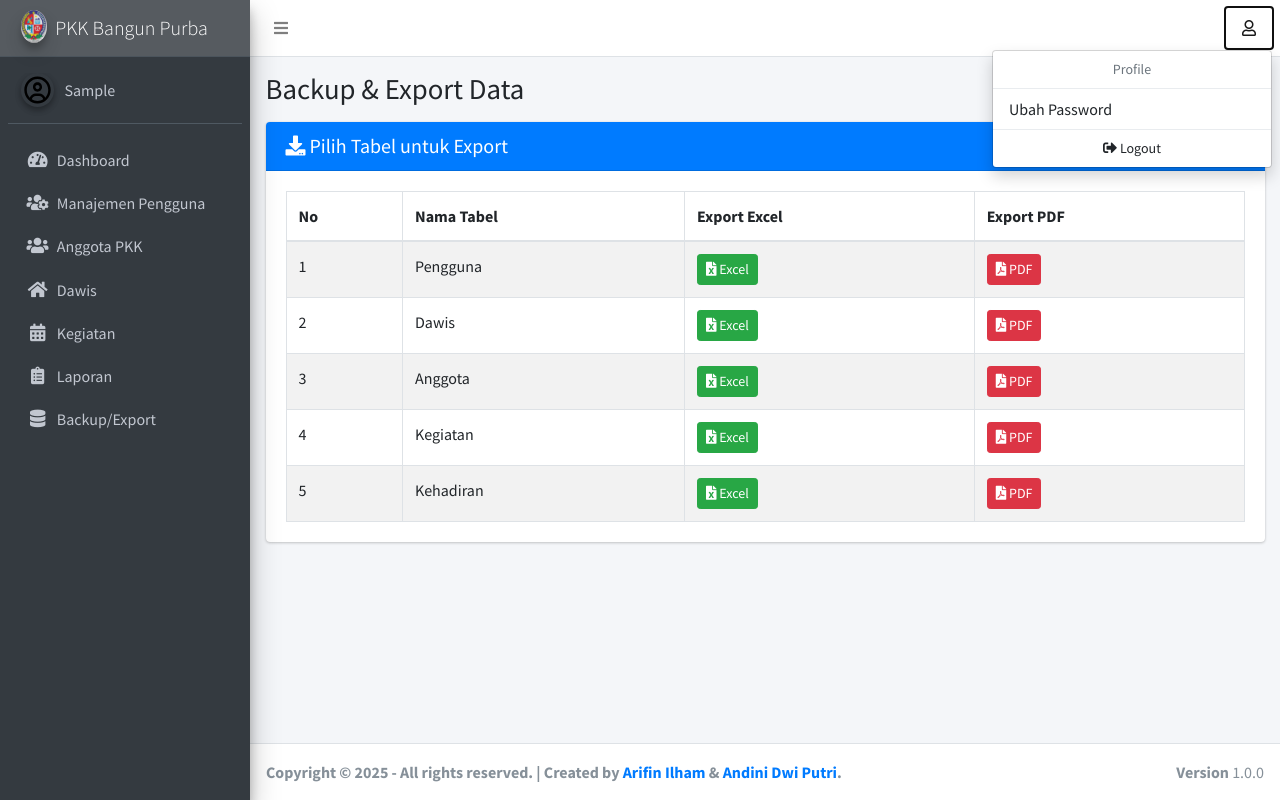
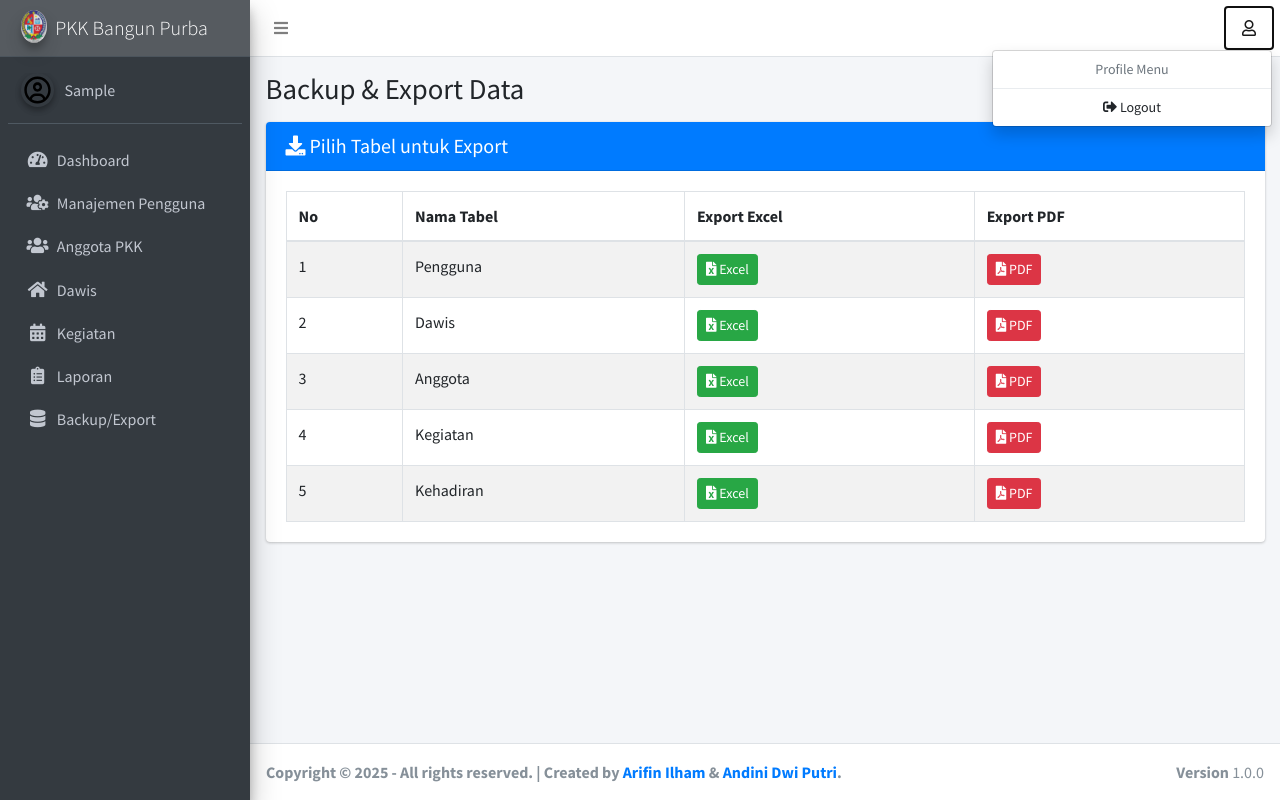
Before and after one commit to arx64/Project-Sistem-Informasi-PKK-Bangun-Purba, a PHP site: page /backup/index.php in a window 1280 px wide, after a click that opens the changed part. Run offline with PHP 8.4, Linux system fonts and the light colour scheme; the visitor is signed in with stand-in values (Sample User, id 1); some libraries are stand-ins or nearby versions.

Commit message:
Refactor navbar: remove commented-out links and update dropdown header

```diff
--- a/includes/navbar.php
+++ b/includes/navbar.php
@@ -17,12 +17,6 @@
         <li class="nav-item">
             <a class="nav-link" data-widget="pushmenu" href="#" role="button"><i class="fas fa-bars"></i></a>
         </li>
-        <!-- <li class="nav-item d-none d-sm-inline-block">
-            <a href="index3.html" class="nav-link">Home</a>
-        </li>
-        <li class="nav-item d-none d-sm-inline-block">
-            <a href="#" class="nav-link">Contact</a>
-        </li> -->
     </ul>
 
     <!-- Right navbar links -->
@@ -36,18 +30,18 @@
                 <!-- <span class="badge badge-warning navbar-badge">15</span> -->
             </a>
             <div class="dropdown-menu dropdown-menu-lg dropdown-menu-right">
-                <span class="dropdown-header">Profile</span>
-                <div class="dropdown-divider"></div>
+                <span class="dropdown-header">Profile Menu</span>
+                <!-- <div class="dropdown-divider"></div>
                 <a data-toggle="modal" data-target="#modalUbahPassword" class="dropdown-item">
                     Ubah Password
-                </a>
+                </a> -->
                 <!-- <div class="dropdown-divider"></div>
                 <a href="#" class="dropdown-item">
                     <i class="fas fa-file mr-2"></i> 3 new reports
                     <span class="float-right text-muted text-sm">2 days</span> -->
                 </a>
                 <div class="dropdown-divider"></div>
-                <a href="/auth/logout.php" class="dropdown-item dropdown-footer logout-link" style=":hover { background-color:red }" onclick="return confirm('Apakah anda yakin ingin keluar?');"><i class="nav-icon fas fa-sign-out-alt"></i> Logout</a>
+                <a href="/auth/logout.php" class="dropdown-item dropdown-footer logout-link" onclick="return confirm('Apakah anda yakin ingin keluar?');"><i class="nav-icon fas fa-sign-out-alt"></i> Logout</a>
             </div>
         </li>
 
```
